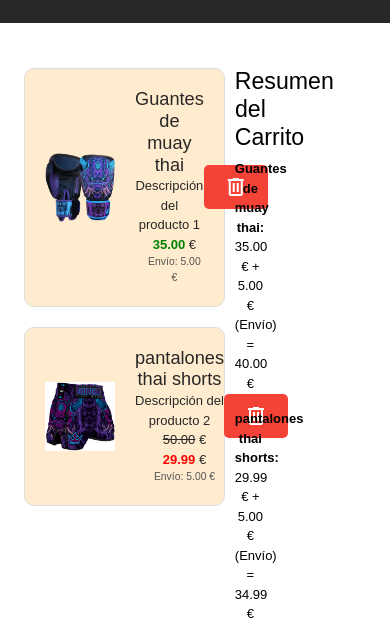
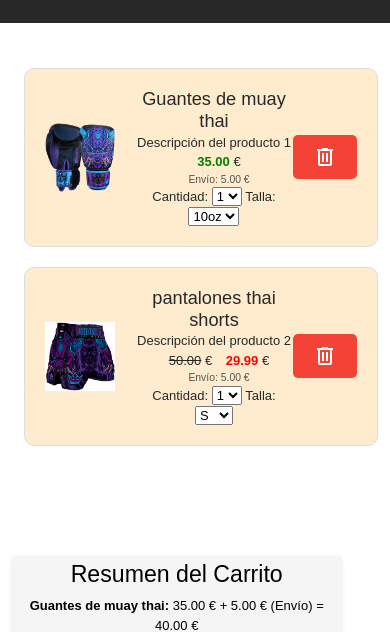
Before and after one commit to adri999jr/DIW2DAW---UD5---Proyecto, a plain HTML site: page index.html in a window 390 px wide. Shown: the part 222-854 px from the top of the page. Drawn offline with nearby package versions, Linux system fonts and the light colour scheme.

Commit message:
subida responsive

```diff
--- a/css/styles.css
+++ b/css/styles.css
@@ -233,3 +233,58 @@ ul.menu>li a {
     text-decoration: none;
     color: rgb(255, 255, 255);
 }
+
+
+@media (max-width: 768px) {
+    #main {
+        display: flex;
+        flex-direction: column;
+    }
+
+    #productos {
+        order: 1;
+        max-width: 100%;
+        padding-right: 0;
+    }
+
+    #resumen-precios {
+        order: 2;
+        max-width: 100%;
+        margin-top: 20px;
+        padding: 10px;
+        text-align: center;
+        background-color: #f5f5f5;
+        box-shadow: 0 2px 5px rgba(0, 0, 0, 0.1);
+    }
+
+    #banner {
+        order: 3;
+        width: 100%;
+        margin-top: 20px;
+    }
+
+    #banner img {
+        width: 100%;
+        height: auto;
+        object-fit: cover;
+    }
+}
+
+
+@media (max-width: 460px) {
+    #banner img {
+        max-height: 150px;
+        object-fit: cover;
+    }
+
+    #resumen-precios {
+        max-width: 90%;
+        margin: 0 auto;
+        padding: 5px;
+        font-size: 0.8em;
+    }
+
+    #resumen-precios p {
+        margin: 5px 0;
+    }
+}
--- a/index.html
+++ b/index.html
@@ -69,11 +69,22 @@
 						<p>Descripción del producto 1</p>
 						<span class="precio">35.00</span> €
 						<span class="precio-envio">Envío: 5.00 €</span>
+						<div class="product-options">
+							<label for="quantity1">Cantidad:</label>
+							<select id="quantity1" name="quantity1">
+								<option value="1">1</option>
+							</select>
+							<label for="size1">Talla:</label>
+							<select id="size1" name="size1">
+								<option value="S">10oz</option>
+								<option value="M">14oz</option>
+								<option value="L">16oz</option>
+							</select>
+						</div>
 					</div>
 					<button onclick="eliminarProducto(event)">
 						<span class="material-symbols-outlined">delete</span>
 					</button>
-
 				</div>
 				<div id="producto2" class="producto">
 					<img src="img/pantalon.jpg" alt="Producto 2">
@@ -83,6 +94,19 @@
 						<span class="precio-original">50.00</span> €
 						<span class="precio-descuento">29.99</span> €
 						<span class="precio-envio">Envío: 5.00 €</span>
+						<div class="product-options">
+							<label for="quantity2">Cantidad:</label>
+							<select id="quantity2" name="quantity2">
+								<option value="1">1</option>
+							</select>
+							<label for="size2">Talla:</label>
+							<select id="size2" name="size2">
+								<option value="S">S</option>
+								<option value="M">M</option>
+								<option value="L">L</option>
+								<option value="XL">XL</option>
+							</select>
+						</div>
 					</div>
 					<button onclick="eliminarProducto(event)">
 						<span class="material-symbols-outlined">delete</span>
@@ -97,6 +121,7 @@
 			<div id="banner" class="col-md-12">
 				<img src="img/banner.jpg" alt="banner">
 			</div>
+
 			<!-- NO TOCAR DE AQUÍ PARA ABAJO -->
 		</div>
 	</div>
```
